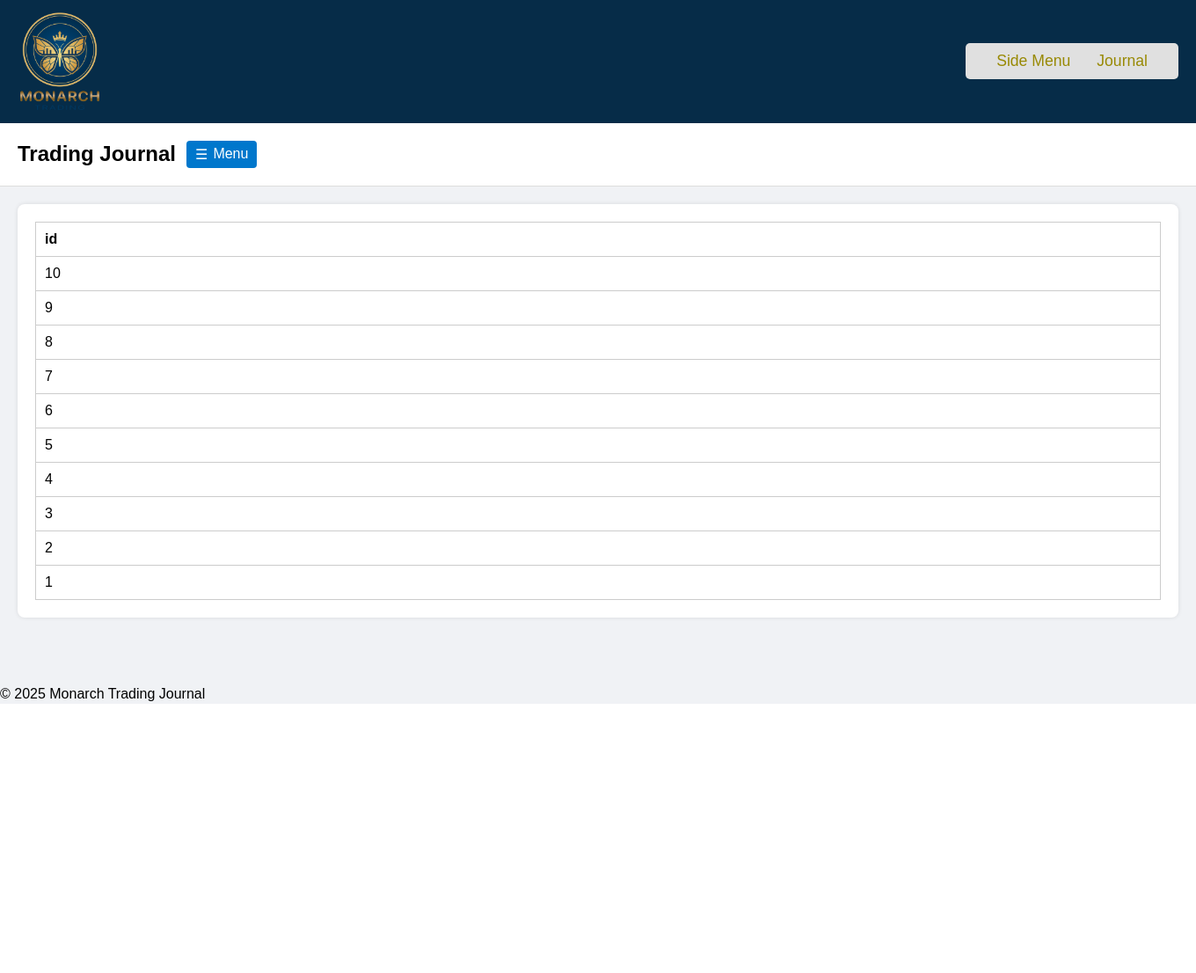
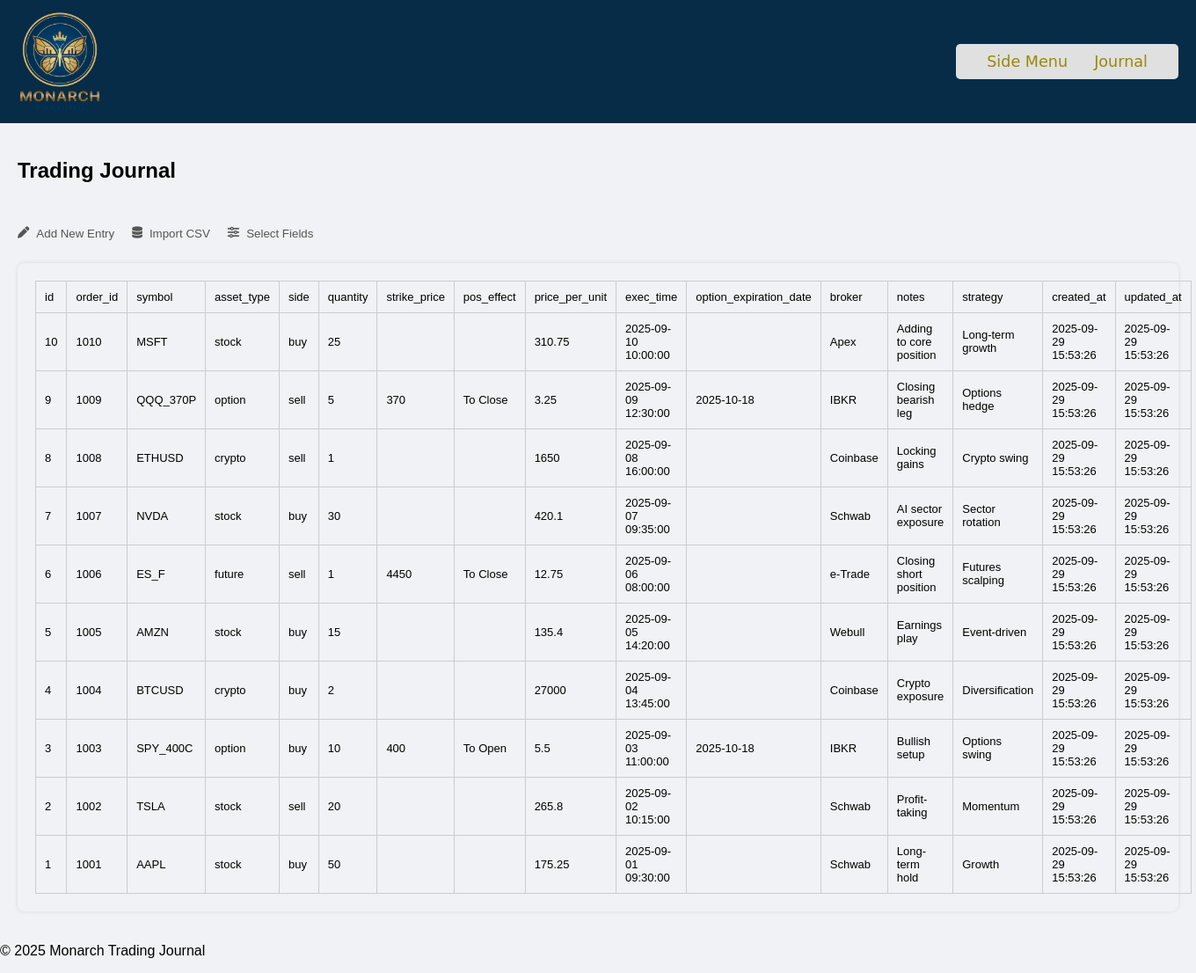
Before and after one commit to jtingato/trading, a PHP site: page /index.php?page=journal in a window 1360 px wide. Shown: the whole page at 88% size. Before the commit the page ends 800 px from the top, so only its background shows below. Run offline with PHP 8.4, Linux system fonts and the light colour scheme; data comes from the database, SQL or seed files in the repository; both versions use the stored data as it was after the commit.

Commit message:
Moved php to sql.php

```diff
--- a/css/journal.css
+++ b/css/journal.css
@@ -1,83 +1,26 @@
 /* === Layout === */
-body {
-    margin: 0;
-    font-family: Arial, sans-serif;
-    background: #f0f2f5;
+/*.journal-menu-wrapper {
+	text-align: center;
 }
-
-  h2 {
-    display: flex;
-    align-items: center;
-    gap: 12px;
-    padding: 20px;
-    margin: 0;
-    background: #ffffff;
-    border-bottom: 1px solid #ddd;
-  }
-
-  /* === Toggle Button === */
-  #toggleMenu {
-    background-color: #0077cc;
-    color: white;
-    border: none;
-    padding: 6px 10px;
-    border-radius: 4px;
-    cursor: pointer;
-    font-size: 16px;
-    display: flex;
-    align-items: center;
-    gap: 6px;
-    transition: all 0.3s ease;
-  }
-
-  #toggleMenu .icon {
-    transition: transform 0.3s ease;
-  }
-
-  #toggleMenu.open .icon {
-    transform: rotate(90deg);
-  }
-
-  #toggleMenu.open .label {
-    display: none;
+*/
+.journal-menu {
+	display: inline-flex;
 }
 
   /* === Slide-Over Menu === */
-  .journal-menu {
-    position: fixed;
-    top: 0;
-    left: 0;
-    height: 100%;
-    width: 220px;
-    background: #f8f9fa;
-    border-right: 1px solid #ddd;
-    padding: 20px;
-    box-sizing: border-box;
-    transform: translateX(-100%);
-    transition: transform 0.3s ease;
-    z-index: 1000;
-  }
-
-  .journal-menu.open {
-    transform: translateX(0);
-  }
-
 .journal-menu ul {
+	display: flex;
 	list-style: none;
-    padding: 0;
-    margin: 0;
-  }
-
-  .journal-menu li {
-    margin-bottom: 12px;
+	gap: 20px;
+    margin-top:30px;
+	padding-inline-start: 0px;
 }
 
 .journal-menu a {
 	text-decoration: none;
-    color: #333;
-    font-weight: bold;
+	color: #555;
 	display: flex;
-    align-items: center;
+	font-size:smaller;
 	gap: 8px;
 }
 
@@ -85,20 +28,14 @@
 	color: #0077cc;
 }
 
+/* === Journal Content === */
     /* === Journal Layout === */
 .journal-layout {
-    margin-left: 0;
-    padding: 20px;
-    transition: margin-left 0.3s ease;
+	margin-top: 10px;
+	padding: 0px;
 }
 
-  .journal-menu.open ~ .journal-layout {
-    margin-left: 220px;
-  }
-
-  /* === Journal Content === */
 .journal-container {
-    background: #ffffff;
     padding: 20px;
     border-radius: 8px;
     box-shadow: 0 0 5px rgba(0,0,0,0.1);
@@ -114,6 +51,8 @@
     padding: 10px;
     border: 1px solid #ccc;
     text-align: left;
+	font-size: small;
+	font-weight: lighter;
 }
 
 .error-box {
@@ -123,3 +62,30 @@
     border-radius: 4px;
     margin-bottom: 20px;
 }
+
+.field-selection-list {
+	display: grid;
+	grid-template-columns: repeat(2, 1fr); /* two equal-width columns */
+	gap: 12px;                             /* spacing between items */
+	list-style: none;
+	padding: 0;
+	margin: 0;
+}
+
+.field-label {
+  	list-style: none;
+  	padding-left: 0px;
+	font-family: arial;
+	font-size: x-small;
+}
+
+.field-selection-list input[type="checkbox"] {
+	transform: scale(0.8);     /* 80% of original size */
+	transform-origin: center;  /* keeps it centered */
+}
+
+@media (max-width: 600px) {
+	.field-selection-list {
+		grid-template-columns: 1fr; /* single column on small screens */
+	}
+}
--- a/css/style.css
+++ b/css/style.css
@@ -1,6 +1,22 @@
 /* =====================
    Global Layout & Header
    ===================== */
+body {
+    margin: 0;
+    font-family: Arial, sans-serif;
+    background: #f0f2f5;
+}
+
+/* Utility classes */
+.text-center {
+    text-align: center;
+}
+
+main {
+    padding: 20px;
+    min-height: 80vh;
+}
+
 header {
     display: flex;
     align-items: center;
@@ -42,6 +58,7 @@
 nav ul li a {
     text-decoration: none;
     color: #988904;
+    font-family: cursive;
     font-size: 1.1em;
     font-weight: 500;
 }
@@ -55,19 +72,6 @@
     color: #007bff;
     font-weight: bold;
     border-bottom: 2px solid #007bff;
-    }
-
-    /* =====================
-       Main Content
-       ===================== */
-    main {
-        padding: 0px;
-        min-height: 80vh;
-    }
-
-    /* Utility classes */
-    .text-center {
-        text-align: center;
 }
 
 /* =====================
--- a/data/sql.php
+++ b/data/sql.php
@@ -42,3 +42,48 @@
 
     return $columns;
 }
+
+function tableExists($name, $pdo) {
+    return (bool) $pdo->query("SELECT name FROM sqlite_master WHERE type='table' AND name='{$name}'")->fetchColumn();
+}
+
+function getDisplayableJournalFields($pdo, $userId) {
+    $stmt = $pdo->prepare("
+            SELECT field_name FROM displayable_journal_fields
+            WHERE user_id = :user_id
+            ORDER BY field_name ASC
+        ");
+    $stmt->execute([':user_id' => $userId]);
+    $displayableFields = $stmt->fetchAll(PDO::FETCH_COLUMN);
+
+    // Load journal rows
+    $stmt = $pdo->query("SELECT * FROM trading_journal ORDER BY exec_time DESC");
+
+    return $stmt->fetchAll(PDO::FETCH_ASSOC);
+}
+
+function insertSampleData($pdo) {
+    $query = $pdo->prepare ("
+    INSERT INTO trading_journal (order_id, symbol, asset_type, side, quantity, strike_price, pos_effect, price_per_unit, exec_time, option_expiration_date, broker, notes, strategy)
+    VALUES
+    (1001, 'AAPL', 'stock', 'buy', 50, NULL, NULL, 175.25, '2025-09-01 09:30:00', NULL, 'Schwab', 'Long-term hold', 'Growth'),
+
+    (1002, 'TSLA', 'stock', 'sell', 20, NULL, NULL, 265.80, '2025-09-02 10:15:00', NULL, 'Schwab', 'Profit-taking', 'Momentum'),
+
+    (1003, 'SPY_400C', 'option', 'buy', 10, 400.00, 'To Open', 5.50, '2025-09-03 11:00:00', '2025-10-18', 'IBKR', 'Bullish setup', 'Options swing'),
+
+    (1004, 'BTCUSD', 'crypto', 'buy', 2, NULL, NULL, 27000.00, '2025-09-04 13:45:00', NULL, 'Coinbase', 'Crypto exposure', 'Diversification'),
+
+    (1005, 'AMZN', 'stock', 'buy', 15, NULL, NULL, 135.40, '2025-09-05 14:20:00', NULL, 'Webull', 'Earnings play', 'Event-driven'),
+
+    (1006, 'ES_F', 'future', 'sell', 1, 4450.00, 'To Close', 12.75, '2025-09-06 08:00:00', NULL, 'e-Trade', 'Closing short position', 'Futures scalping'),
+
+    (1007, 'NVDA', 'stock', 'buy', 30, NULL, NULL, 420.10, '2025-09-07 09:35:00', NULL, 'Schwab', 'AI sector exposure', 'Sector rotation'),
+
+    (1008, 'ETHUSD', 'crypto', 'sell', 1, NULL, NULL, 1650.00, '2025-09-08 16:00:00', NULL, 'Coinbase', 'Locking gains', 'Crypto swing'),
+
+    (1009, 'QQQ_370P', 'option', 'sell', 5, 370.00, 'To Close', 3.25, '2025-09-09 12:30:00', '2025-10-18', 'IBKR', 'Closing bearish leg', 'Options hedge'),
+
+    (1010, 'MSFT', 'stock', 'buy', 25, NULL, NULL, 310.75, '2025-09-10 10:00:00', NULL, 'Apex', 'Adding to core position', 'Long-term growth');
+");
+}
--- a/index.php
+++ b/index.php
@@ -4,8 +4,7 @@
     <meta charset="UTF-8">
     <title>Monarch Trading Journal</title>
     <link rel="stylesheet" href="css/style.css?v=1">
-    <link rel="stylesheet" href="css/side_menu.css?v=1">
-    <link rel="stylesheet" href="css/journal.css?v=7">
+    <link rel="stylesheet" href="css/journal.css?v=1">
     <link rel="stylesheet" href="https://cdnjs.cloudflare.com/ajax/libs/font-awesome/6.5.0/css/all.min.css">
 
 </head>
--- a/pages/journal.php
+++ b/pages/journal.php
@@ -7,6 +7,7 @@
 // Initialize variables
 $rows = [];
 $columns = [];
+$orderedColumns = [];
 $errorMsg = '';
 $displayableFields = [];
 $action = $_GET['action'] ?? '';
@@ -19,10 +20,7 @@
     $pdo = new PDO("sqlite:" . $dbPath);
     $pdo->setAttribute(PDO::ATTR_ERRMODE, PDO::ERRMODE_EXCEPTION);
 
-    // Check if trading_journal table exists
-    $tableExists = (bool) $pdo->query("SELECT name FROM sqlite_master WHERE type='table' AND name='trading_journal'")->fetchColumn();
-
-    if ($tableExists) {
+    if (tableExists('trading_journal', $pdo)) {
         // Sync displayable fields and get column names
         $columns = syncDisplayableFields($pdo);
 
@@ -51,17 +49,7 @@
         }
 
         // Load displayable fields for select_fields view or journal view
-        $stmt = $pdo->prepare("
-            SELECT field_name FROM displayable_journal_fields
-            WHERE user_id = :user_id
-            ORDER BY field_name ASC
-        ");
-        $stmt->execute([':user_id' => $currentUser]);
-        $displayableFields = $stmt->fetchAll(PDO::FETCH_COLUMN);
-
-        // Load journal rows
-        $stmt = $pdo->query("SELECT * FROM trading_journal ORDER BY exec_time DESC");
-        $rows = $stmt->fetchAll(PDO::FETCH_ASSOC);
+        $rows = getDisplayableJournalFields($pdo, $currentUser);
     } else {
         $errorMsg = "Table <strong>trading_journal</strong> does not exist in the database.";
     }
@@ -72,37 +60,21 @@
 }
 ?>
 
-<h2 style="display: flex; align-items: center; gap: 12px;">
+<h2>
     Trading Journal
-    <button id="toggleMenu">
-            <span class="icon">☰</span>
-            <span class="label">Menu</span>
-    </button>
 </h2>
 
+<div class="journal-menu-wrapper">
+        <div class="journal-menu">
+            <ul>
+                <li><a href="?page=journal&action=add_new"><i class="fas fa-pen"></i> Add New Entry</a></li>
+                <li><a href="?page=journal&action=import-csv"><i class="fas fa-database"></i> Import CSV</a></li>
+                <li><a href="?page=journal&action=select_fields"><i class="fas fa-sliders-h"></i> Select Fields</a></li>
+            </ul>
+        </div>
+    </div>
 
 <div class="journal-layout">
-<!-- Slide over Menu-->
-    <aside class="journal-menu">
-        <ul>
-            <li><a href="?page=journal&action=add_sample"><i class="fas fa-database"></i> Add Sample Data</a></li>
-            <li><a href="?page=journal&action=add_new"><i class="fas fa-pen"></i> Add New Entry</a></li>
-            <li><a href="?page=journal&action=select_fields"><i class="fas fa-sliders-h"></i> Select Fields</a></li>
-        </ul>
-    </aside>
-
-    <script>
-        document.addEventListener('DOMContentLoaded', function () {
-            const toggleBtn = document.getElementById('toggleMenu');
-            const menu = document.querySelector('.journal-menu');
-
-            toggleBtn.addEventListener('click', function () {
-                menu.classList.toggle('open');
-                toggleBtn.classList.toggle('open');
-            });
-        });
-    </script>
-
     <!-- Right-hand journal content -->
     <div class="journal-container">
         <?php if (!empty($errorMsg)): ?>
@@ -112,13 +84,13 @@
         <?php if ($action === 'select_fields'): ?>
             <h3>Select Displayable Fields</h3>
             <form method="post" action="?page=journal&action=save_fields">
-                <ul style="list-style:none; padding-left:0;">
+                <ul class='field-selection-list'>
                     <?php foreach ($columns as $field): ?>
                         <li>
                             <label>
                                 <input type="checkbox" name="fields[]" value="<?php echo htmlspecialchars($field); ?>"
                                     <?php echo in_array($field, $displayableFields) ? 'checked' : ''; ?>>
-                                <?php echo htmlspecialchars($field); ?>
+                                    <span class="field-label"><?php echo htmlspecialchars($field); ?></span>
                             </label>
                         </li>
                     <?php endforeach; ?>
--- a/pages/side_menu.php
+++ b/pages/side_menu.php
@@ -14,7 +14,7 @@
     </aside>
   </div>
   <div class="content">
-    <p>This content takes up the remaining space and adjusts dynamically.</p>
+    <p>This content takes up the remaining space and adjusts dynamically.This content takes up the remaining space and adjusts dynamically.This content takes up the remaining space and adjusts dynamically.This content takes up the remaining space and adjusts dynamically.This content takes up the remaining space and adjusts dynamically.This content takes up the remaining space and adjusts dynamically.</p>
   </div>
 </main>
 </body>
```
Also changed, not shown: data/monarch.db. Lines whose indentation alone changed are shown as unchanged.
